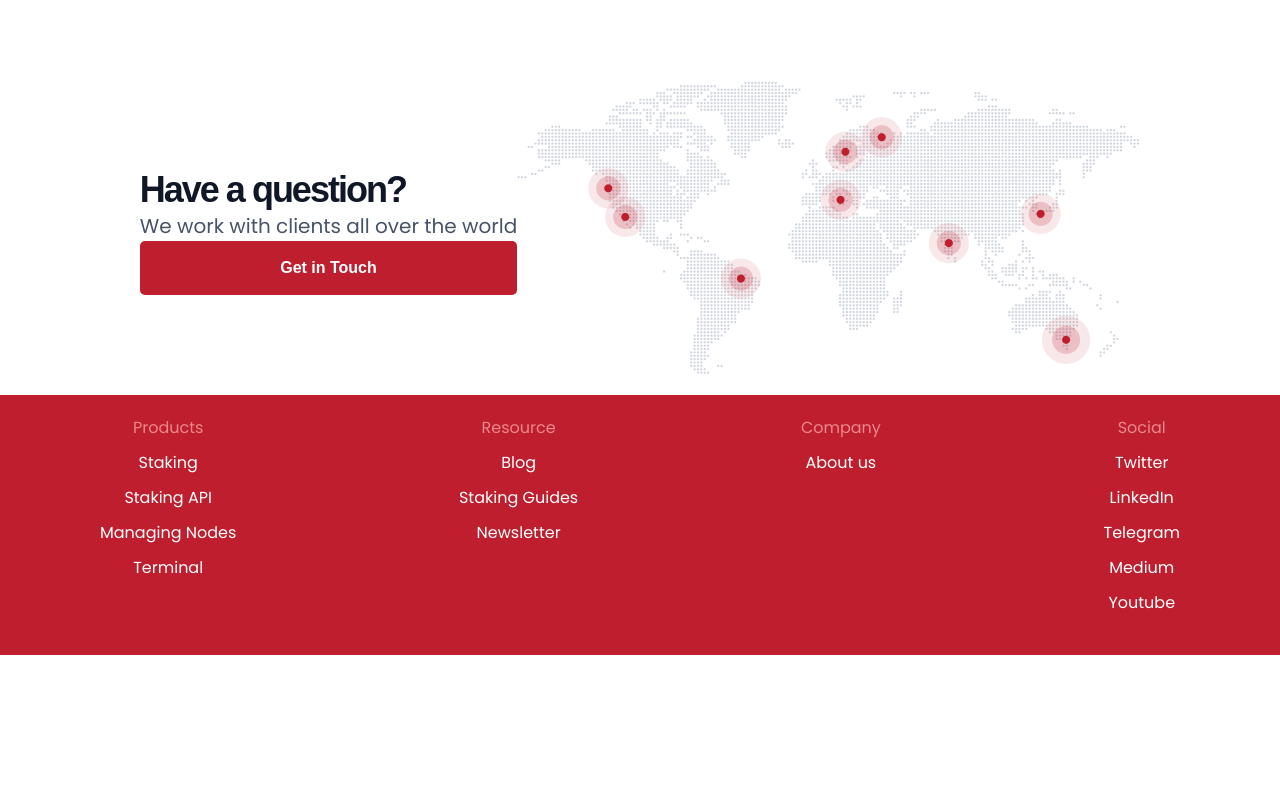
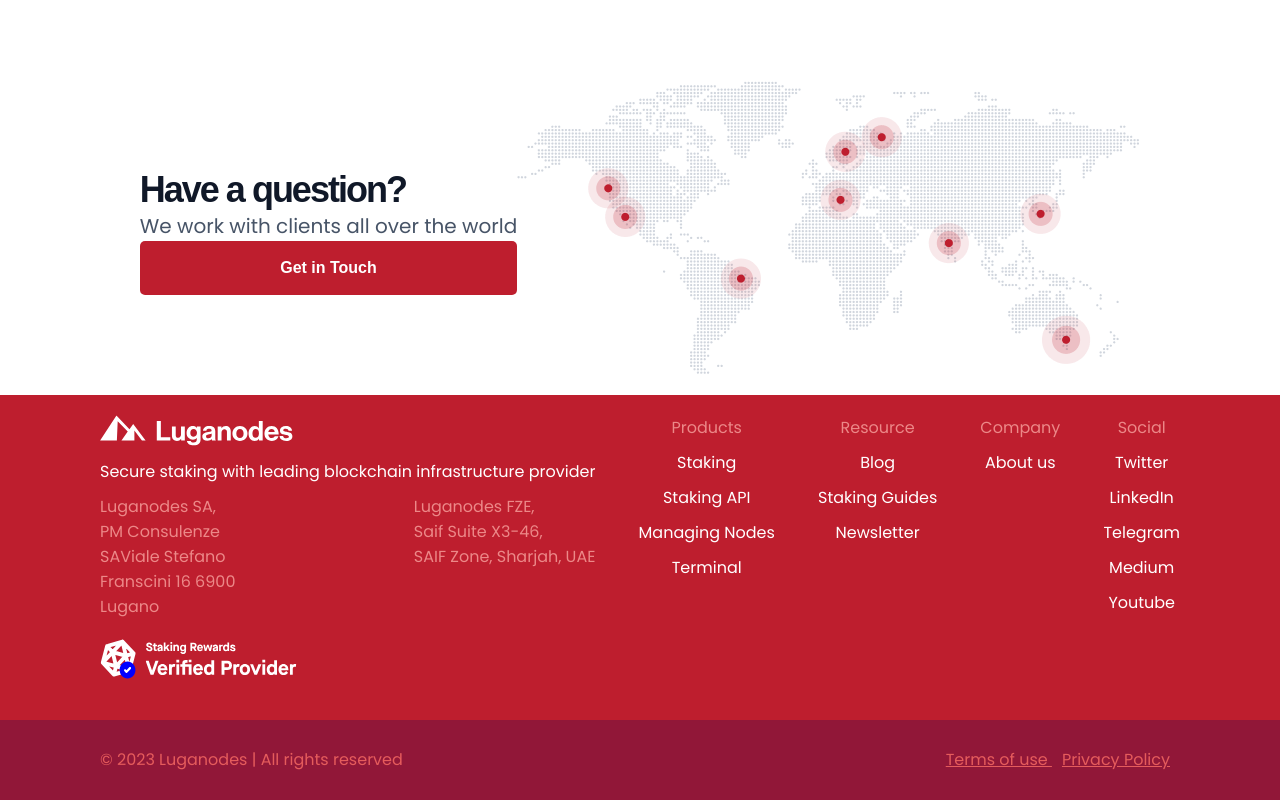
Before and after one commit to yogi713/Yogesh-Pugazhendhi_luganodes, a plain HTML site: page index.html in a window 1280 px wide. Shown: the part 7837-8637 px from the top of the page. Before the commit the page ends 8492 px from the top, so only its background shows below. Drawn offline with Linux system fonts and the light colour scheme.

Commit message:
11:54 PM

```diff
--- a/index.html
+++ b/index.html
@@ -479,7 +479,26 @@
         </div>
     </div>
             <!-- FOOTER -->
-    <footer class="footer">
+    <div class="footer">
+        <div class="title">
+            <div><img class="luganodes" src="images/luganodes.svg" alt=""></div>
+            <div class="secure">Secure staking with leading blockchain infrastructure provider</div>
+            <div class="address-div">
+                <div>
+                    <span>Luganodes SA, </span>
+                    <span>PM Consulenze</span>
+                    <span>SAViale Stefano</span>
+                    <span>Franscini 16 6900</span>
+                    <span>Lugano</span>
+                </div>
+                <div>
+                    <span>Luganodes FZE,</span>
+                    <span>Saif Suite X3-46,</span>
+                    <span>SAIF Zone, Sharjah, UAE</span>
+                </div>
+            </div>
+            <div><img class="provider" src="images/provider.svg" alt=""></div>
+        </div>
         <div class="products-div">
             <div>Products</div>
             <a href="">Staking</a>
@@ -505,6 +524,17 @@
             <a href="https://medium.com/luganodes">Medium</a>
             <a href="https://www.youtube.com/@luganodes">Youtube</a>
         </div>
+    </div>
+    <footer class="last">
+        <div>© 2023 Luganodes | All rights reserved</div>
+        <div class="links-div">
+            <a href="https://www.luganodes.com/termsofservice/">
+                Terms of use
+            </a>
+            <a href="https://www.luganodes.com/privacypolicy/">
+                Privacy Policy
+            </a>
+        </div>
     </footer>
 </body>
 </html>
--- a/styles/body.css
+++ b/styles/body.css
@@ -698,6 +698,7 @@ body{
     justify-content: space-between;
     align-items: top;
     text-align: center;
+    gap: 40px;
     background-color: rgb(190 30 46);
 }
 .footer div{
@@ -706,6 +707,26 @@ body{
     color: rgb(236 136 136);
     margin-bottom: 10px;
 }
+.title{
+    display: flex;
+    flex-direction: column;
+    justify-content: space-around;
+    text-align: start;
+}
+.luganodes, .provider{
+    width: 40%;
+}
+.secure{
+    color: white !important;
+}
+.address-div{
+    display: flex;
+    flex-direction: row !important;
+    justify-content: space-between;
+    /* border: solid 1px black; */
+    text-align: start;
+}
+
 .products-div a,
 .resource-div a,
 .company-div a,
@@ -714,3 +735,16 @@ body{
     margin-bottom: 10px;
     text-decoration: none;
 }
+.last{
+    display: flex;
+    justify-content: space-between;
+    align-items: center;
+    background-color: rgb(145 23 56);
+    color: #E55C5C;
+    line-height: 80px;
+    padding: 0px 100px;
+}
+.links-div a{
+    color: #E55C5C;
+    margin-right: 10px;
+}
--- a/styles/media.css
+++ b/styles/media.css
@@ -1,10 +1,3 @@
-@media(max-width:375px){
-    *{
-        /* width: 100%; */
-        /* margin: 0;
-        padding: 0; */
-    }
-}
 @media(max-width: 986px){
     .header1{
         line-height: 20px;
@@ -117,18 +110,6 @@
     .grid9{
         grid-template-columns: 1fr;
     }
-    .footer{
-        display: grid;
-        grid-template-columns: 1fr 1fr;
-        padding: 0;
-        flex-direction: column;
-        justify-content: space-between;
-        align-items: top;
-    }
-    .footer div{
-        margin-bottom: 0px;
-        margin-top: 40px;
-    }
 }
 @media(max-width:990px){
     .container6{
@@ -200,3 +181,17 @@
         align-items: center;
     }
 }
+@media(max-width:1013px){
+    .footer{
+        /* flex-direction: column;
+        align-items: center;
+        justify-content: space-around;
+        padding: 10px; */
+        display: grid;
+        grid-template-columns: 1fr 1fr 1fr;
+        padding: 20px;
+    }
+    .address-div{
+        gap: 30px;
+    }
+}
```
Also changed, not shown: images/luganodes.svg (added), images/provider.svg (added).
